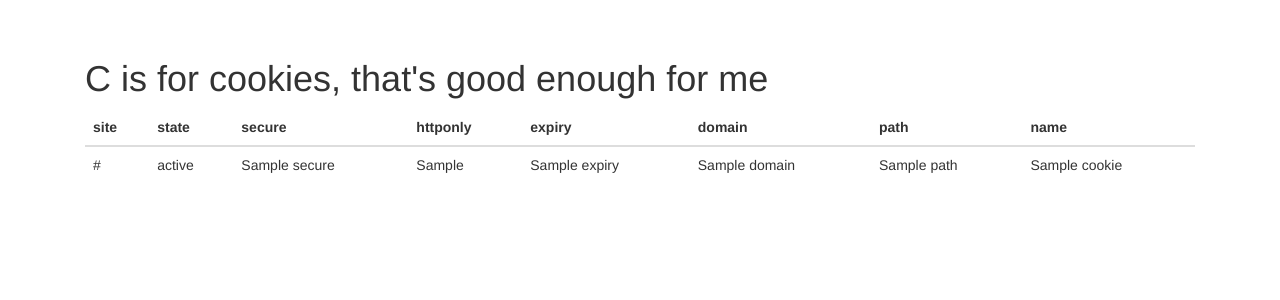
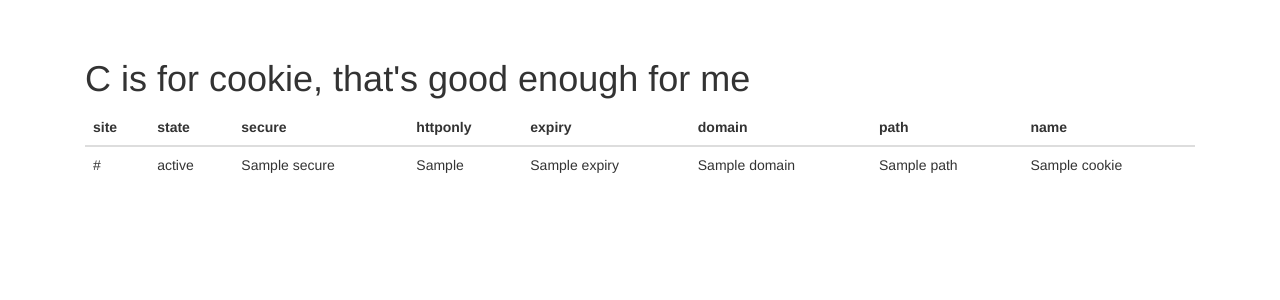
Before and after one commit to st3fan/moz-cookiemonster, a Flask app: page / in a window 1280 px wide. Shown: the part 51-351 px from the top of the page. Run offline with Flask 2, Linux system fonts and the light colour scheme; the visitor is signed in with stand-in values (Sample User, id 1); a database or web service that is not in the repository returns one stand-in record (values such as "Sample title"); some libraries are stand-ins or nearby versions.

Commit message:
Cookie starts with C

```diff
--- a/cookiemonster/frontend/templates/index.html
+++ b/cookiemonster/frontend/templates/index.html
@@ -2,7 +2,7 @@
 
 {% block content %}
 
-<h1>C is for cookies, that's good enough for me</h1>
+<h1>{{message}}</h1>
 
  <table class="table">
    <thead>
--- a/cookiemonster/frontend/views.py
+++ b/cookiemonster/frontend/views.py
@@ -7,6 +7,7 @@ import functools
 import json
 import os
 import os.path
+import random
 import urlparse
 
 from flask import request, session, render_template, redirect, url_for, jsonify, Response
@@ -32,13 +33,20 @@ def login_required(f):
         return f(*args, **kwargs)
     return decorated_function
 
+def random_message():
+    messages = [
+        "Cookie starts with C",
+        "C is for cookie, that's good enough for me",
+        "Oh, cookie, cookie, cookie starts with C"
+    ]
+    return random.choice(messages)
 
 @app.route("/")
 def index():
     if session.get("email") is None:
         return redirect(url_for("login"))
     report = db.reports.find_one({"state":"FINISHED"}, sort=[("created", DESCENDING)])
-    return render_template("index.html", report=report)
+    return render_template("index.html", report=report, message=random_message())
 
 @app.route("/login")
 def login():
```
